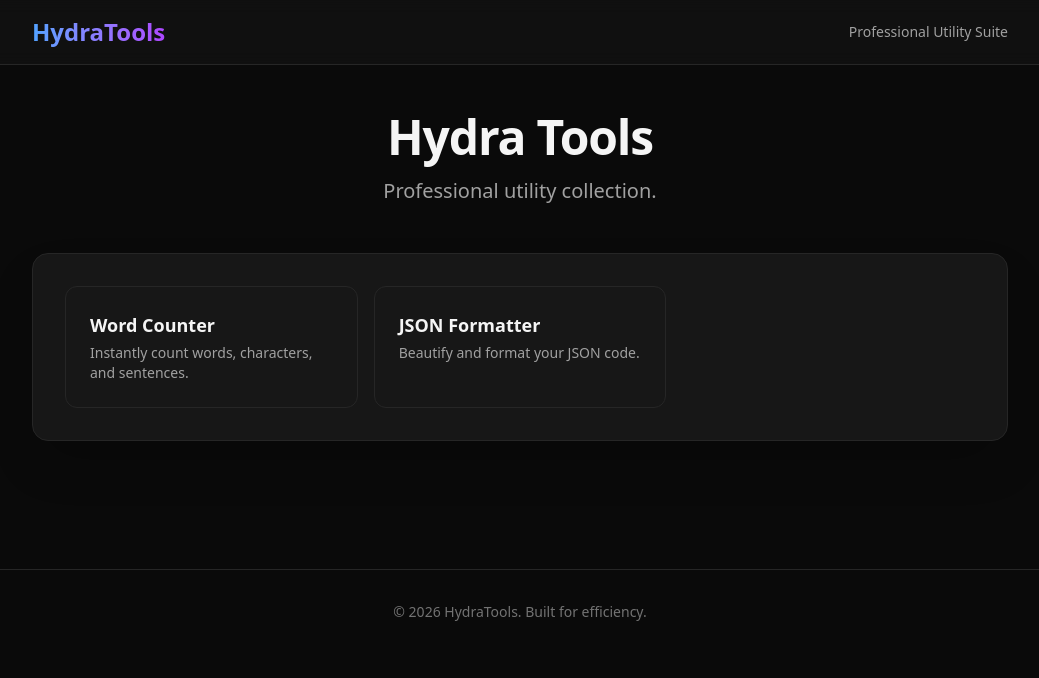
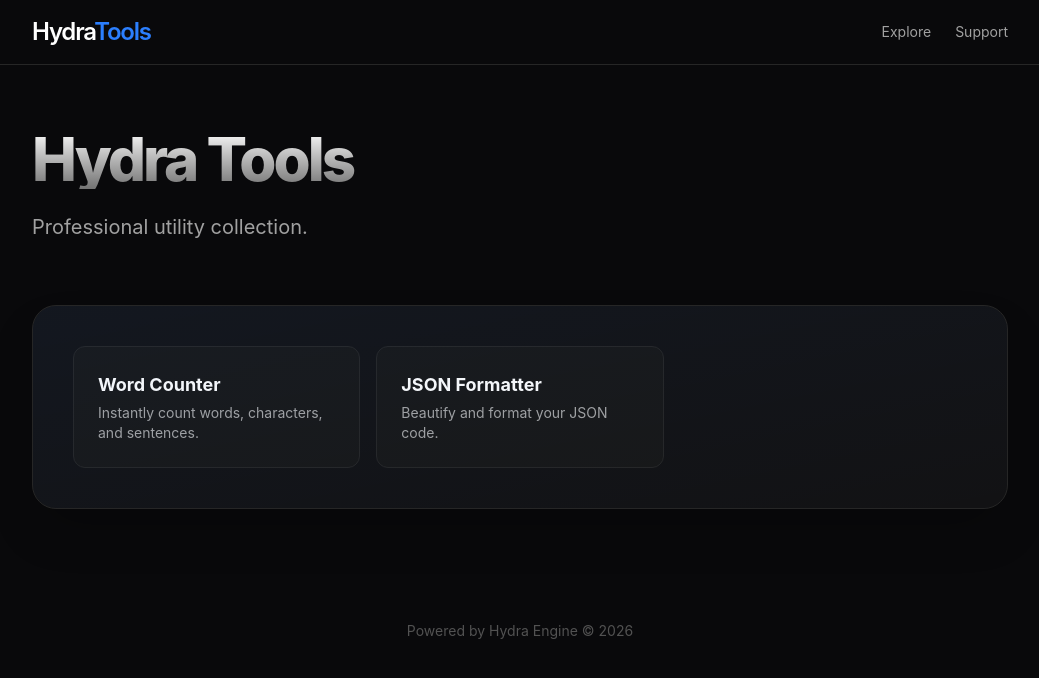
Before and after one commit to Zenpa313/Hydra-Tool, a Next.js app: page / in a window 1280 px wide. Shown: the top 678 px of the page, without its empty margins (120-1159 px from the left). Built offline with nearby package versions, Linux system fonts and the light colour scheme.

Commit message:
UI Overhaul: Precision Dark Theme

```diff
--- a/components/ui/Layout.tsx
+++ b/components/ui/Layout.tsx
@@ -3,26 +3,32 @@ import Link from 'next/link';
 
 export default function ToolLayout({ children, title, description }: { children: React.ReactNode, title: string, description: string }) {
     return (
-        <div className="min-h-screen bg-neutral-950 text-neutral-100 font-sans">
-            <nav className="border-b border-neutral-800 bg-neutral-900/50 backdrop-blur-sm sticky top-0 z-50">
+        <div className="min-h-screen bg-[#09090b] text-neutral-50 font-['Inter',sans-serif]">
+                    <nav className="border-b border-neutral-800 bg-[#09090b]">
                         <div className="max-w-5xl mx-auto px-6 py-4 flex items-center justify-between">
-                    <Link href="/" className="text-2xl font-bold bg-gradient-to-r from-blue-400 to-purple-500 bg-clip-text text-transparent">
-                        HydraTools
+                            <Link href="/" className="text-2xl font-semibold tracking-tighter text-white">
+                                Hydra<span className="text-blue-500">Tools</span>
                             </Link>
-                    <div className="text-sm text-neutral-400">Professional Utility Suite</div>
+                            <div className="flex gap-6 text-sm text-neutral-400">
+                                <span className="hover:text-blue-400 cursor-pointer">Explore</span>
+                                <span className="hover:text-blue-400 cursor-pointer">Support</span>
+                            </div>
                         </div>
                     </nav>
-            <main className="max-w-5xl mx-auto px-6 py-12">
-                <header className="mb-12 text-center">
-                    <h1 className="text-5xl font-extrabold mb-4 tracking-tight">{title}</h1>
-                    <p className="text-xl text-neutral-400 max-w-2xl mx-auto">{description}</p>
+                    <main className="max-w-5xl mx-auto px-6 py-16">
+                        <header className="mb-16">
+                            <h1 className="text-6xl font-extrabold mb-6 tracking-tighter bg-clip-text text-transparent bg-gradient-to-b from-white to-neutral-500">
+                                {title}
+                            </h1>
+                            <p className="text-xl text-neutral-400">{description}</p>
                         </header>
-                <div className="bg-neutral-900 border border-neutral-800 p-8 rounded-2xl shadow-2xl">
+                        <div className="bg-[#121214] border border-neutral-800 p-10 rounded-3xl shadow-2xl relative overflow-hidden">
+                            <div className="absolute inset-0 bg-gradient-to-br from-blue-500/5 to-transparent pointer-events-none"></div>
                             {children}
                         </div>
                     </main>
-            <footer className="border-t border-neutral-800 mt-20 py-8 text-center text-neutral-500 text-sm">
-                &copy; {new Date().getFullYear()} HydraTools. Built for efficiency.
+                    <footer className="py-12 text-center text-neutral-600 text-sm">
+                        Powered by Hydra Engine &copy; {new Date().getFullYear()}
                     </footer>
                 </div>
     );
```
Lines whose indentation alone changed are shown as unchanged.
